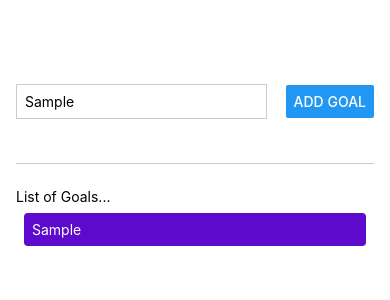
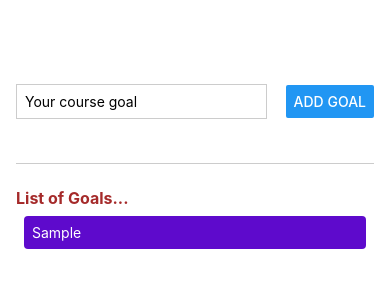
Before and after one commit to umairshaik/React_Native_Dev, a React Native app in the folder RNCourse/: screen / in a window 390 px wide. Both pictures are taken after typing "Sample" into the empty fields and a click on the button "ADD GOAL". Shown: the top 300 px of the page. Built offline with nearby package versions, Linux system fonts and the light colour scheme.

Commit message:
[Umair] bind text and state

```diff
--- a/RNCourse/App.js
+++ b/RNCourse/App.js
@@ -8,15 +8,13 @@
   TextInput,
   View,
 } from "react-native";
+import GoalItem from "./components/GoalItem";
+import GoalInput from "./components/GoalInput";
 
 export default function App() {
-  const [inputText, setInputText] = useState("");
   const [courseGoals, setCouserGoals] = useState([]);
-  function goalInputHandler(value) {
-    console.log(value);
-    setInputText(value);
-  }
-  function addGoalHandler() {
+
+  function addGoalHandler(inputText) {
     console.log("on click: " + inputText);
     setCouserGoals((currentCourseGoal) => [
       ...currentCourseGoal,
@@ -26,27 +24,16 @@
   }
   return (
     <View style={styles.appContatiner}>
-      <View style={styles.inputContatiner}>
-        <TextInput
-          placeholder="Your course goal"
-          style={styles.testInputStyle}
-          onChangeText={goalInputHandler}
-        />
-        <Button title="Add Goal" onPress={addGoalHandler} />
-      </View>
+      <GoalInput onAddGoal={addGoalHandler} />
       <View style={styles.goalsContainer}>
-        <Text>List of Goals...</Text>
+        <Text style={styles.goalsHeadder}>List of Goals...</Text>
         <FlatList
           keyExtractor={(item, index) => {
             return item.id + index;
           }}
           data={courseGoals}
           renderItem={(itemData) => {
-            return (
-              <View style={styles.goalItem}>
-                <Text style={styles.goalText}>{itemData.item.text}</Text>
-              </View>
-            );
+            return <GoalItem text={itemData.item.text} />;
           }}
         />
       </View>
@@ -60,32 +47,13 @@
     flex: 1,
     paddingHorizontal: 16,
   },
-  inputContatiner: {
-    flex: 1,
-    flexDirection: "row",
-    justifyContent: "space-between",
-    alignItems: "center",
-    marginBottom: 24,
-    borderBottomWidth: 1,
-    borderBottomColor: "#cccccc",
-  },
-  testInputStyle: {
-    borderWidth: 1,
-    borderColor: "#cccccc",
-    width: "70%",
-    marginRight: 8,
-    padding: 8,
+
+  goalsHeadder: {
+    color: "brown",
+    fontWeight: "bold",
+    fontSize: 16,
   },
   goalsContainer: {
     flex: 5,
   },
-  goalItem: {
-    margin: 8,
-    padding: 8,
-    borderRadius: 4,
-    backgroundColor: "#5e0acc",
-  },
-  goalText: {
-    color: "white",
-  },
 });
--- /dev/null
+++ b/RNCourse/components/GoalInput.js
@@ -0,0 +1,48 @@
+import { useState } from "react";
+import { TextInput, View, Button, StyleSheet } from "react-native";
+
+function GoalInput(props) {
+  const [inputText, setInputText] = useState("");
+
+  function goalInputHandler(value) {
+    console.log(value);
+    setInputText(value);
+  }
+
+  function addGoalHandler() {
+    props.onAddGoal(inputText);
+    setInputText("");
+  }
+
+  return (
+    <View style={styles.inputContatiner}>
+      <TextInput
+        placeholder="Your course goal"
+        style={styles.testInputStyle}
+        onChangeText={goalInputHandler}
+        value={inputText}
+      />
+      <Button title="Add Goal" onPress={addGoalHandler} />
+    </View>
+  );
+}
+export default GoalInput;
+
+const styles = StyleSheet.create({
+  testInputStyle: {
+    borderWidth: 1,
+    borderColor: "#cccccc",
+    width: "70%",
+    marginRight: 8,
+    padding: 8,
+  },
+  inputContatiner: {
+    flex: 1,
+    flexDirection: "row",
+    justifyContent: "space-between",
+    alignItems: "center",
+    marginBottom: 24,
+    borderBottomWidth: 1,
+    borderBottomColor: "#cccccc",
+  },
+});
--- /dev/null
+++ b/RNCourse/components/GoalItem.js
@@ -0,0 +1,22 @@
+import { View, StyleSheet, Text } from "react-native";
+
+function GoalItem(props) {
+  return (
+    <View style={styles.goalItem}>
+      <Text style={styles.goalText}>{props.text}</Text>
+    </View>
+  );
+}
+export default GoalItem;
+
+const styles = StyleSheet.create({
+  goalItem: {
+    margin: 8,
+    padding: 8,
+    borderRadius: 4,
+    backgroundColor: "#5e0acc",
+  },
+  goalText: {
+    color: "white",
+  },
+});
```
